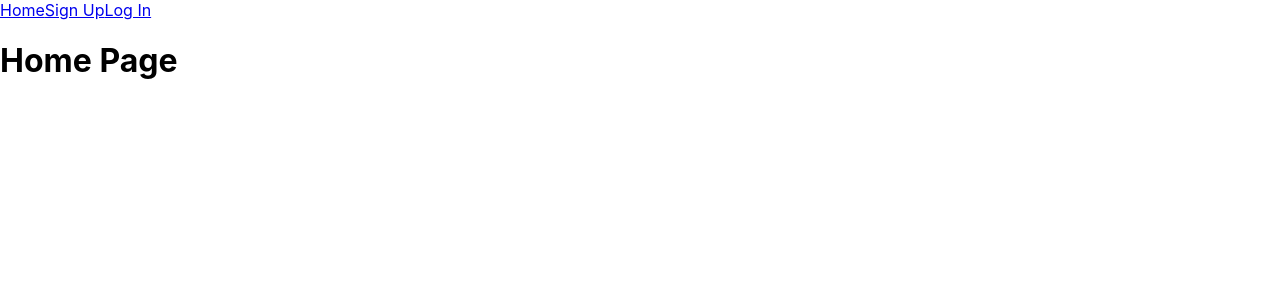
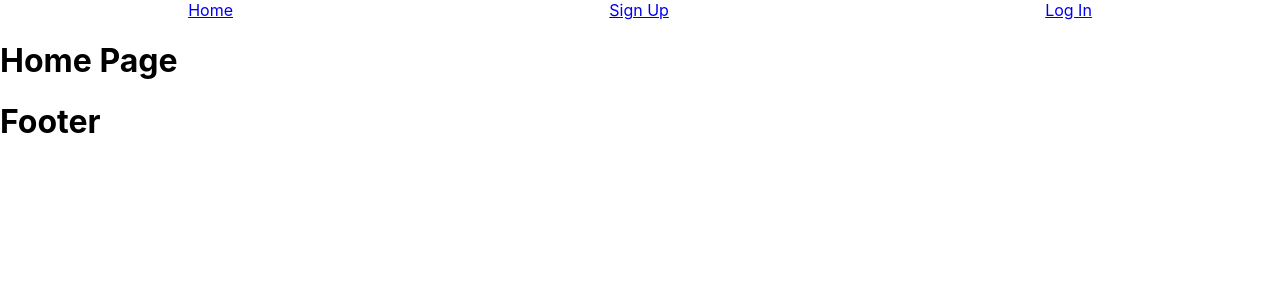
Before and after one commit to perkowskialex/buzz, a React (Create React App) app: page / in a window 1280 px wide. Shown: the top 300 px of the page. Built offline with nearby package versions, Linux system fonts and the light colour scheme.

Commit message:
nav bar styling

```diff
--- /dev/null
+++ b/src/components/Footer/Footer.jsx
@@ -0,0 +1,12 @@
+import React, { Component } from "react";
+import "./Footer.css";
+
+export default class Footer extends Component {
+  render() {
+    return (
+      <footer className="footer">
+        <h1>Footer</h1>
+      </footer>
+    );
+  }
+}
--- a/src/components/Nav/Nav.jsx
+++ b/src/components/Nav/Nav.jsx
@@ -0,0 +1,63 @@
+import React, { Component } from "react";
+import SignupPage from "../../pages/SignupPage/SignupPage";
+import LoginPage from "../../pages/LoginPage/LoginPage";
+import HomePage from "../../pages/HomePage/HomePage";
+import { Link, Route, Switch } from "react-router-dom";
+
+export default class Nav extends Component {
+  render() {
+    return (
+      <>
+        <div
+          style={{
+            display: "flex",
+            flexDirection: "row",
+            justifyContent: "space-around"
+          }}
+        >
+          <Link exact to="/">
+            Home
+          </Link>
+          <Link exact to="/signup">
+            Sign Up
+          </Link>
+          <Link exact to="/login">
+            Log In
+          </Link>
+        </div>
+        <Switch>
+          <Route
+            exact
+            path="/"
+            render={() => (
+              <HomePage
+                user={this.props.user}
+                handleLogout={this.props.handleLogout}
+              />
+            )}
+          />
+          <Route
+            exact
+            path="/signup"
+            render={({ history }) => (
+              <SignupPage
+                history={history}
+                handleSignuporLogin={this.props.handleSignuporLogin}
+              />
+            )}
+          />
+          <Route
+            exact
+            path="/login"
+            render={({ history }) => (
+              <LoginPage
+                history={history}
+                handleSignuporLogin={this.props.handleSignuporLogin}
+              />
+            )}
+          />
+        </Switch>
+      </>
+    );
+  }
+}
--- a/src/pages/App/App.js
+++ b/src/pages/App/App.js
@@ -1,10 +1,8 @@
 import React, { Component } from "react";
 import "./App.css";
-import { Route, Link, Switch } from "react-router-dom";
 import userService from "../../utils/userService";
-import SignupPage from "../SignupPage/SignupPage";
-import LoginPage from "../LoginPage/LoginPage";
-import HomePage from "../HomePage/HomePage";
+import Nav from "../../components/Nav/Nav";
+import Footer from "../../components/Footer/Footer";
 
 class App extends Component {
   constructor() {
@@ -25,47 +23,12 @@ class App extends Component {
   render() {
     return (
       <div>
-        <Link exact to="/">
-          Home
-        </Link>
-        <Link exact to="/signup">
-          Sign Up
-        </Link>
-        <Link exact to="/login">
-          Log In
-        </Link>
-        <Switch>
-          <Route
-            exact
-            path="/"
-            render={() => (
-              <HomePage
-                user={this.state.user}
-                handleLogout={this.handleLogout}
-              />
-            )}
-          />
-          <Route
-            exact
-            path="/signup"
-            render={({ history }) => (
-              <SignupPage
-                history={history}
-                handleSignuporLogin={this.handleSignuporLogin}
-              />
-            )}
-          />
-          <Route
-            exact
-            path="/login"
-            render={({ history }) => (
-              <LoginPage
-                history={history}
-                handleSignuporLogin={this.handleSignuporLogin}
-              />
-            )}
-          />
-        </Switch>
+        <Nav
+          user={this.state.user}
+          handleLogout={this.handleLogout}
+          handleSignuporLogin={this.handleSignuporLogin}
+        />
+        <Footer />
       </div>
     );
   }
```
Also changed, not shown: src/components/Footer/Footer.css (added).
